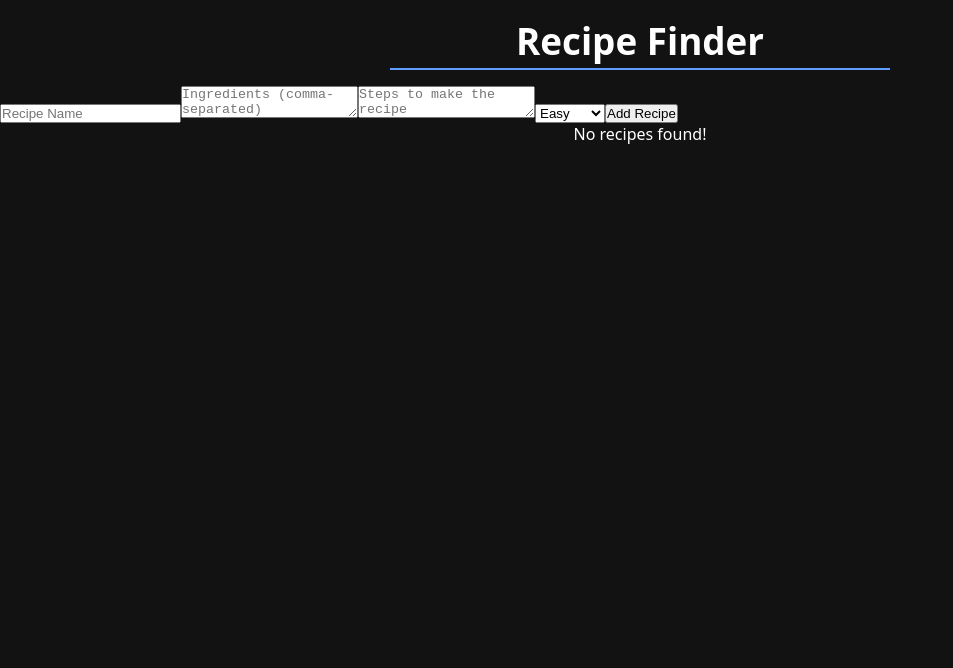
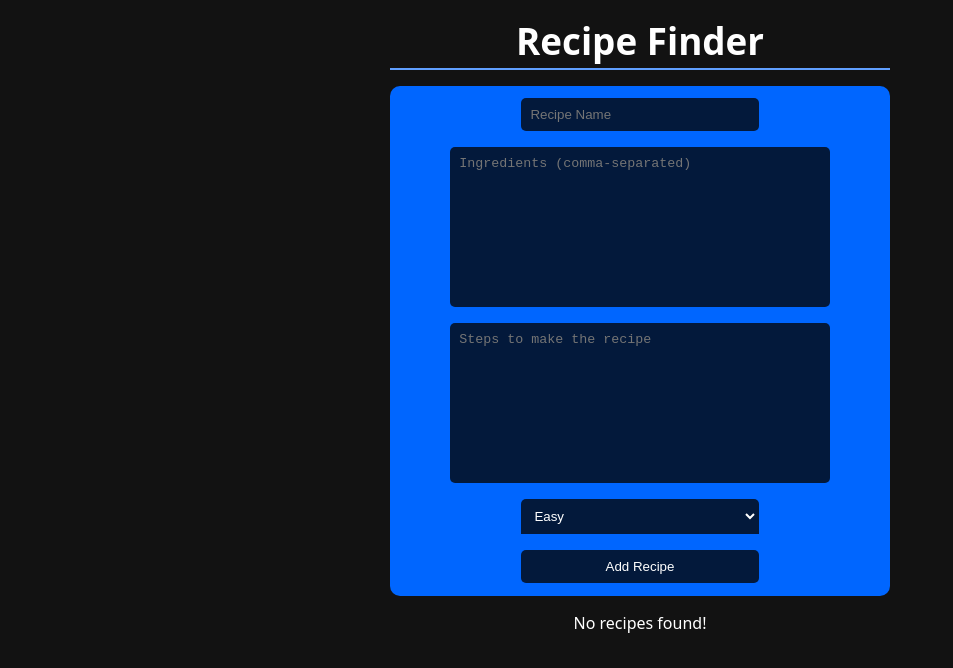
Before and after one commit to Espadv69/Recipe-Finder, a React (Vite) app: page / in a window 1280 px wide. Shown: the top 668 px of the page, without its empty margins (0-953 px from the left). Built offline with nearby package versions, Linux system fonts and the light colour scheme.

Commit message:
Add styling for RecipeForm component to enhance layout and user experience

```diff
--- a/src/css/RecipeForm.css
+++ b/src/css/RecipeForm.css
@@ -0,0 +1,45 @@
+.recipe-form {
+  margin: 1rem auto;
+  padding: 0.8rem;
+  width: 100%;
+  max-width: 500px;
+
+  display: flex;
+  flex-direction: column;
+  align-items: center;
+  gap: 1rem;
+
+  border-radius: 10px;
+  background: #0066ff;
+}
+
+.recipe-form-input,
+.recipe-form-textarea,
+.recipe-form-select,
+.recipe-form-submit {
+  width: 50%;
+
+  padding: 0.5rem;
+
+  border: 1px solid transparent;
+  border-radius: 5px;
+
+  color: white;
+  background: #050505c7;
+}
+
+.recipe-form-select,
+.recipe-form-submit {
+  cursor: pointer;
+}
+
+.recipe-form-select {
+  border-bottom-left-radius: 0px;
+  border-bottom-right-radius: 0px;
+}
+
+.recipe-form-textarea {
+  width: 80%;
+  height: 10rem;
+  resize: none;
+}
```
